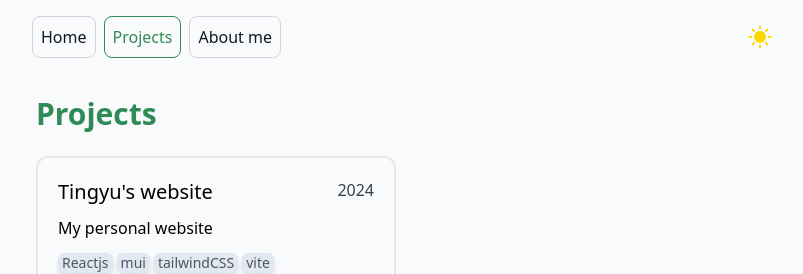
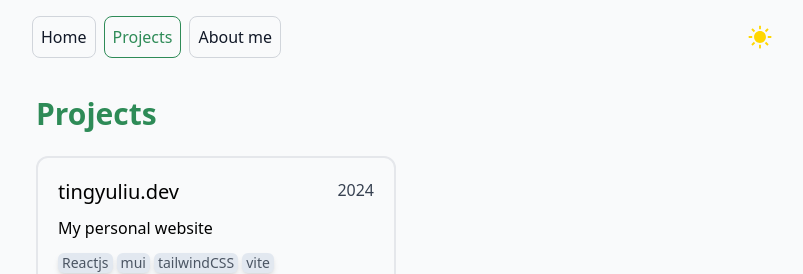
Before and after one commit to tingyuliu0920/tingyuliu.dev, a React (Vite) app: page /projects in a window 1280 px wide. Shown: the top 274 px of the page, without its empty margins (236-1039 px from the left). Built offline with nearby package versions, Linux system fonts and the light colour scheme.

Commit message:
update project's name

```diff
--- a/src/data.ts
+++ b/src/data.ts
@@ -68,7 +68,7 @@ const experienceList = [
 ];
 const projects = [
   {
-    name: "Tingyu's website",
+    name: "tingyuliu.dev",
     link: "https://github.com/tingyuliu0920/tingyuliu.dev",
     tags: ["Reactjs", "mui", "tailwindCSS", "vite"],
     description: "My personal website",
```
Also changed, not shown: 1 other file (tests, documents, lock files or other folders).
